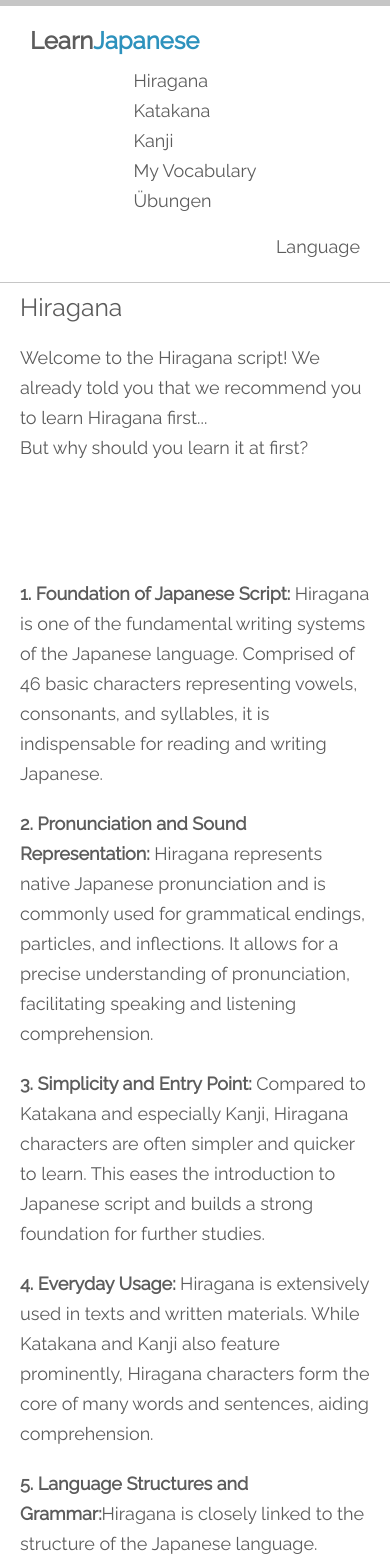
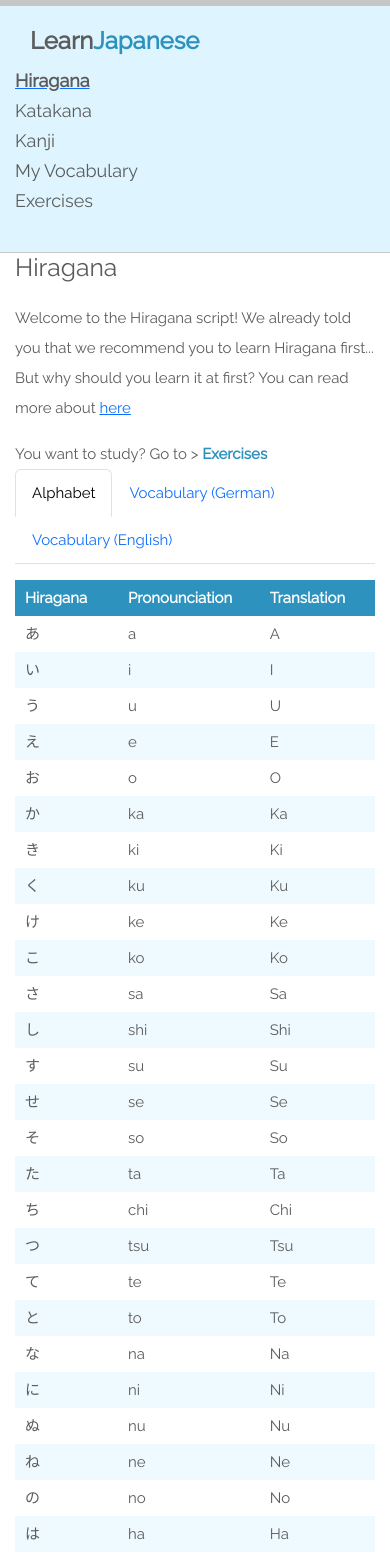
Before and after one commit to kutaykurt/learnjapanese, a React (Create React App) app: page /hiragana in a window 390 px wide. Shown: the top 1562 px of the page. Built offline with nearby package versions, Linux system fonts and the light colour scheme.

Commit message:
Alphabet ist jetzt standardmäßig geöffnet und alles wurde für das Smartphone besser optimiert

```diff
--- a/src/App.js
+++ b/src/App.js
@@ -6,6 +6,7 @@ import { Route, Routes } from 'react-router-dom';
 import Hiragana from './pages/Homepage/Hiragana/Hiragana';
 import 'bootstrap/dist/css/bootstrap.min.css';
 import Uebungen from './pages/Homepage/Uebungen/UebungenAlphabet';
+import AboutHiragana from './pages/Homepage/Hiragana/AboutHiragama';
 
 function App() {
   const [showText, setShowText] = useState(true);
@@ -34,6 +35,7 @@ function App() {
               <Route path='/' element={<Homepage />} />
               <Route path='/hiragana' element={<Hiragana />} />
               <Route path='/uebungen' element={<Uebungen />} />
+              <Route path='/abouthiragana' element={<AboutHiragana />} />
             </Routes>
           </div>
         </div>
--- a/src/App.scss
+++ b/src/App.scss
@@ -7,6 +7,7 @@ $main-red: #FF6F78;
 $main-grey: #c6c6c6;
 $lines: #535353;
 $list-item-grey: #eefaff;
+$header-background: #def5ff;
 
 * {
     margin: 0;
--- a/src/components/Header/Header.jsx
+++ b/src/components/Header/Header.jsx
@@ -1,8 +1,14 @@
-import React from 'react';
+import React, { useState } from 'react';
 import './header.scss';
-import { Link } from 'react-router-dom';
+import { Link, useLocation } from 'react-router-dom';
 
 const Header = () => {
+  const location = useLocation();
+
+  const getNavLinkClass = (path) => {
+    return location.pathname === path ? 'active' : '';
+  };
+
   return (
     <div className="Header">
       <div className="header-top-line" />
@@ -17,16 +23,35 @@ const Header = () => {
 
         <div className="column-two">
           <ul className="navigation">
-            <Link to="/hiragana" className='link jc-center'><li>Hiragana</li></Link>
-            <Link to="/" className='link jc-center'><li>Katakana</li></Link>
-            <Link to="/" className='link jc-center'><li>Kanji</li></Link>
-            <Link to="/" className='link jc-center'><li>My Vocabulary</li></Link>
-            <Link to="/uebungen" className='link jc-center'><li>Übungen</li></Link>
+            <Link
+              to="/hiragana"
+              className={`link jc-center ${getNavLinkClass('/hiragana')}`}
+            >
+              <li>Hiragana</li>
+            </Link>
+            <Link
+              to="/"
+              className={`link jc-center ${getNavLinkClass('/katakana')}`}
+            >
+              <li>Katakana</li>
+            </Link>
+            <Link to="/" className="link jc-center">
+              <li>Kanji</li>
+            </Link>
+            <Link to="/" className="link jc-center">
+              <li>My Vocabulary</li>
+            </Link>
+            <Link
+              to="/uebungen"
+              className={`link jc-center ${getNavLinkClass('/uebungen')}`}
+            >
+              <li>Exercises</li>
+            </Link>
           </ul>
         </div>
-        <div className="column-three">
+        {/* <div className="column-three">
           <span>Language</span>
-        </div>
+        </div> */}
       </div>
     </div>
   );
--- a/src/components/Header/header.scss
+++ b/src/components/Header/header.scss
@@ -6,6 +6,10 @@
     width: max-content;
     text-decoration: none;
 
+    &.active {
+      font-weight: bold;
+      text-decoration: underline;
+    }
   }
 
   .header-top-line {
@@ -74,14 +78,13 @@
   @media screen and (max-width: 480px) {
 
     .header-main {
+      background-color: $header-background;
+      max-width: 100%;
       display: flex;
       flex-direction: column;
 
       .jc-center {
-        display: flex;
-        justify-content: center;
         padding: 0;
-        min-width: none;
       }
 
       .column-one {
@@ -91,9 +94,15 @@
         padding-bottom: 10px;
       }
 
+      .column-three {
+        justify-content: left;
+        padding: 0;
+      }
+
       .navigation {
-        flex-direction: column; /* Änderung der Navigation auf Spaltenlayout */
-
+        display: flex;
+        flex-direction: column;
+        width: 100%;
         li {
           padding: 10px 0; /* Anpassung des Abstands zwischen den Navigationselementen */
         }
--- /dev/null
+++ b/src/pages/Homepage/Hiragana/AboutHiragama.jsx
@@ -0,0 +1,53 @@
+import React from 'react';
+import './hiragana.scss';
+
+const AboutHiragana = () => {
+  return (
+    <div className='AboutHiragana'>
+      <div className="hiragana-reasons-list">
+        <ol>
+          <li>
+            <span className="list-title">
+              1. Foundation of Japanese Script:{' '}
+            </span>
+            Hiragana is one of the fundamental writing systems of the Japanese
+            language. Comprised of 46 basic characters representing vowels,
+            consonants, and syllables, it is indispensable for reading and
+            writing Japanese.
+          </li>
+          <li>
+            <span className="list-title">
+              2. Pronunciation and Sound Representation:{' '}
+            </span>
+            Hiragana represents native Japanese pronunciation and is commonly
+            used for grammatical endings, particles, and inflections. It allows
+            for a precise understanding of pronunciation, facilitating speaking
+            and listening comprehension.
+          </li>
+          <li>
+            <span className="list-title">3. Simplicity and Entry Point: </span>
+            Compared to Katakana and especially Kanji, Hiragana characters are
+            often simpler and quicker to learn. This eases the introduction to
+            Japanese script and builds a strong foundation for further studies.
+          </li>
+          <li>
+            <span className="list-title">4. Everyday Usage: </span>Hiragana is
+            extensively used in texts and written materials. While Katakana and
+            Kanji also feature prominently, Hiragana characters form the core of
+            many words and sentences, aiding comprehension.
+          </li>
+          <li>
+            <span className="list-title">
+              5. Language Structures and Grammar:
+            </span>
+            Hiragana is closely linked to the structure of the Japanese
+            language. Learning Hiragana provides a deeper understanding of
+            grammatical concepts and helps grasp the basics of Japanese syntax.
+          </li>
+        </ol>
+      </div>
+    </div>
+  );
+};
+
+export default AboutHiragana;
--- a/src/pages/Homepage/Hiragana/Hiragana.jsx
+++ b/src/pages/Homepage/Hiragana/Hiragana.jsx
@@ -5,13 +5,13 @@ import { Link, useLocation } from 'react-router-dom';
 // Bootstrap imports
 import Tab from 'react-bootstrap/Tab';
 import Tabs from 'react-bootstrap/Tabs';
+
 import Alphabet from './Alphabet/Alphabet';
 import GermanVocabulary from './GermanVocabulary/GermanVocabulary';
 import EnglishVocabulary from './EnglishVocabulary/EnglishVocabulary';
-import Uebungen from '../Uebungen/UebungenAlphabet';
 
 const Hiragana = () => {
-  const [key, setKey] = useState('home');
+  const [key, setKey] = useState('Alphabet');
 
   const location = useLocation();
 
@@ -28,57 +28,14 @@ const Hiragana = () => {
           <span>Welcome</span> to the Hiragana script! We already told you that
           we recommend you to learn Hiragana first...
           <br />
-          But why should you learn it at first?
+          But why should you learn it at first? You can read more about <Link to="/abouthiragana">here</Link>
         </p>
       </div>
 
-      <div className="hiragana-reasons-list">
-        <ol>
-          <li>
-            <span className="list-title">
-              1. Foundation of Japanese Script:{' '}
-            </span>
-            Hiragana is one of the fundamental writing systems of the Japanese
-            language. Comprised of 46 basic characters representing vowels,
-            consonants, and syllables, it is indispensable for reading and
-            writing Japanese.
-          </li>
-          <li>
-            <span className="list-title">
-              2. Pronunciation and Sound Representation:{' '}
-            </span>
-            Hiragana represents native Japanese pronunciation and is commonly
-            used for grammatical endings, particles, and inflections. It allows
-            for a precise understanding of pronunciation, facilitating speaking
-            and listening comprehension.
-          </li>
-          <li>
-            <span className="list-title">3. Simplicity and Entry Point: </span>
-            Compared to Katakana and especially Kanji, Hiragana characters are
-            often simpler and quicker to learn. This eases the introduction to
-            Japanese script and builds a strong foundation for further studies.
-          </li>
-          <li>
-            <span className="list-title">4. Everyday Usage: </span>Hiragana is
-            extensively used in texts and written materials. While Katakana and
-            Kanji also feature prominently, Hiragana characters form the core of
-            many words and sentences, aiding comprehension.
-          </li>
-          <li>
-            <span className="list-title">
-              5. Language Structures and Grammar:
-            </span>
-            Hiragana is closely linked to the structure of the Japanese
-            language. Learning Hiragana provides a deeper understanding of
-            grammatical concepts and helps grasp the basics of Japanese syntax.
-          </li>
-        </ol>
-      </div>
-
       <div>
-        <h3></h3>
-        Du möchtest Üben? Gehe zu {'>'} <Link to="/uebungen" className="link jc-center">
-          Übungen
+        <span>You want to study? Go to {'>'} </span>
+        <Link to="/uebungen" className="link jc-center">
+          Exercises
         </Link>
       </div>
 
--- a/src/pages/Homepage/Hiragana/hiragana.scss
+++ b/src/pages/Homepage/Hiragana/hiragana.scss
@@ -8,9 +8,6 @@
     margin-bottom: 20px;
   }
 
-  .beginning-text {
-    padding: 10px 20px;
-  }
 
   .link {
     text-decoration: none;
@@ -28,7 +25,7 @@
   margin: 90px 0px;
 
   ol {
-    padding: 0px 20px;
+    padding: 0;
   }
 
   li {
@@ -74,7 +71,23 @@ td {
 }
 
 @media screen and (max-width: 480px) {
+  .Hiragana {
+    font-size: 15px;
+    padding: 0px 15px;
+  }
   .vocabulary-container {
-    margin: 0px 20px;
+  }
+
+  table {
+    max-width: 100%;
+  }
+
+  th {
+    padding: 3px 10px;
+  }
+
+  td {
+    padding: 3px 10px;
+    max-width: 100%;
   }
 }
--- a/src/pages/Homepage/Uebungen/UebungenAlphabet.jsx
+++ b/src/pages/Homepage/Uebungen/UebungenAlphabet.jsx
@@ -73,7 +73,7 @@ const Uebungen = () => {
           </div>
         );
       })}
-      <button onClick={checkAnswers}>Ergebnisse anzeigen</button>
+      <button onClick={checkAnswers}>Show results</button>
       {/* <div>
         {results.map((result, index) => (
           <p key={index}>
```
